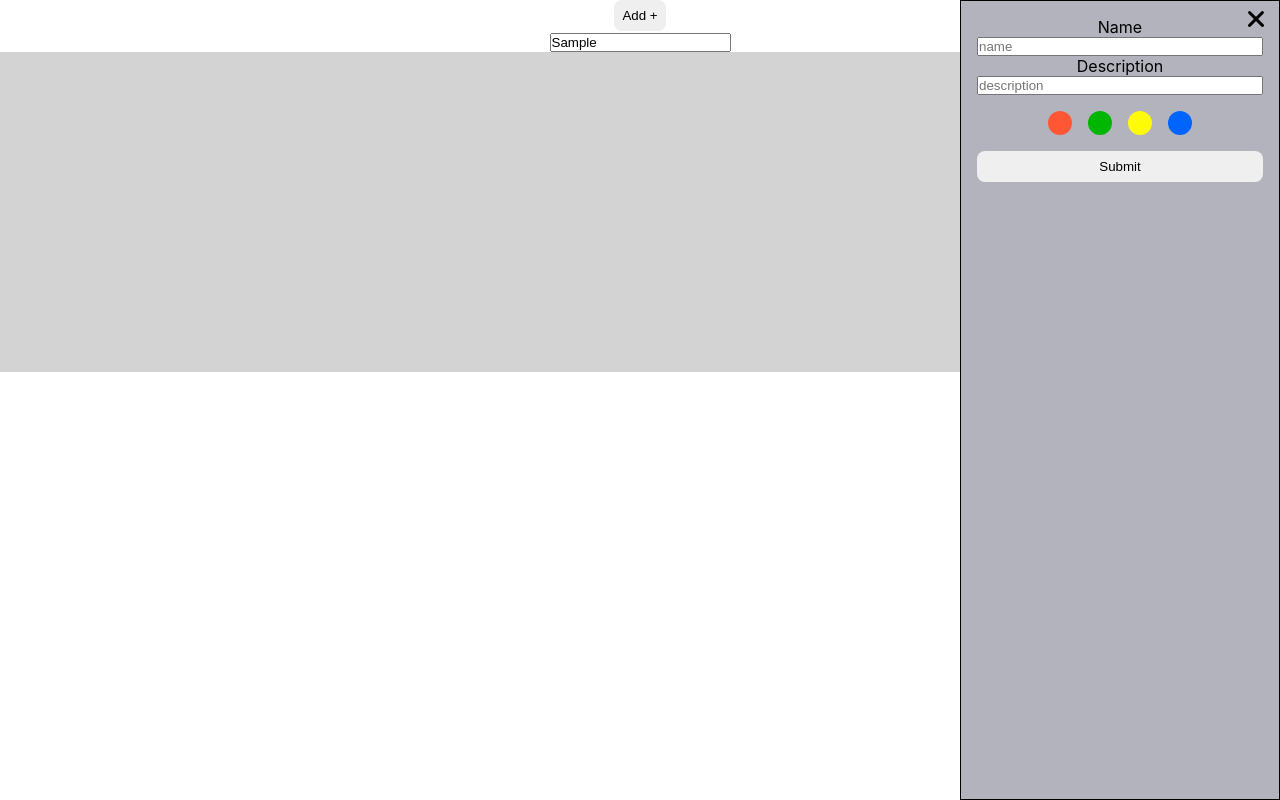
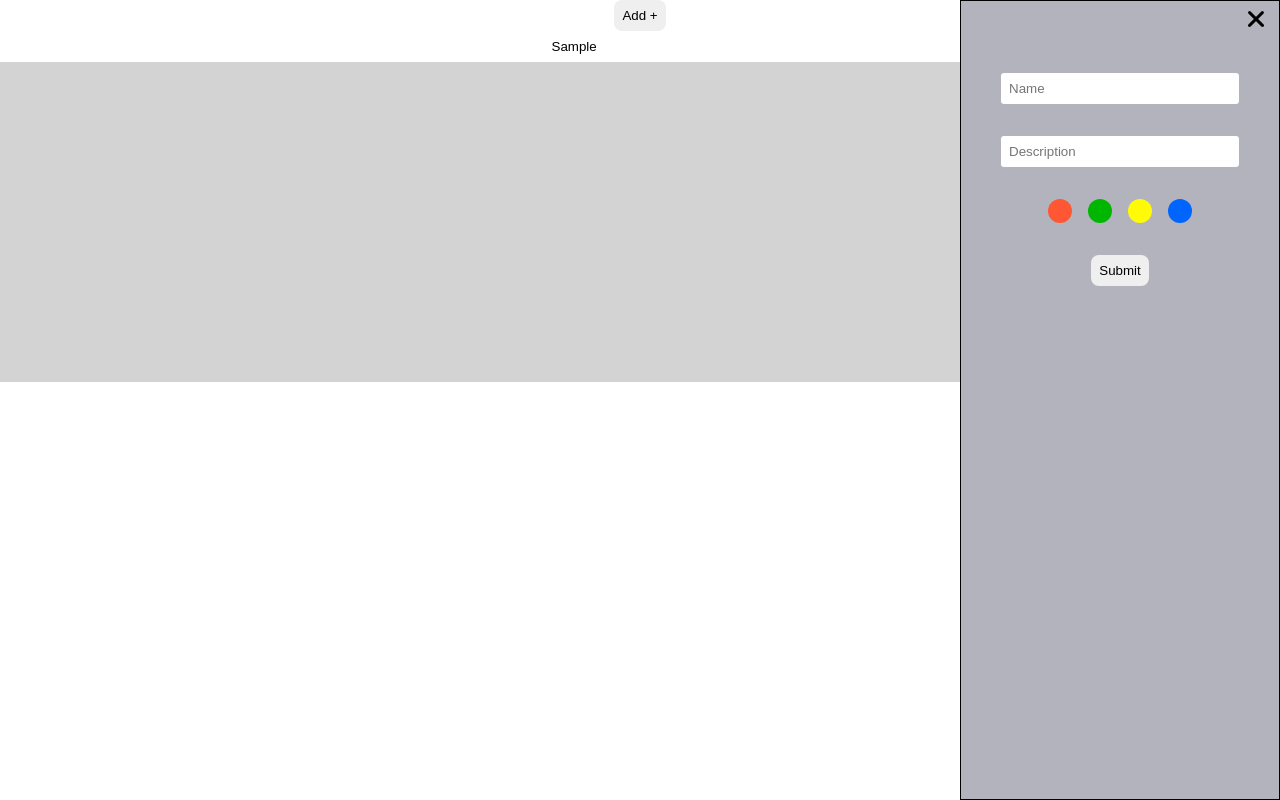
Before and after one commit to sanjayrajpurohit36/Notes, a React (Create React App) app: page / in a window 1280 px wide. Both pictures are taken after typing "Sample" into the empty fields and a click on the button "Add +". Built offline with nearby package versions, Linux system fonts and the light colour scheme.

Commit message:
Added classnames to the wrappers.

```diff
--- a/src/Page/HomePage/index.css
+++ b/src/Page/HomePage/index.css
@@ -5,4 +5,7 @@
   height: 20rem;
   overflow-y: auto;
   background: lightgrey;
+  padding: 1rem;
+  /* justify-content: center; */
+  align-items: center;
 }
--- a/src/Page/HomePage/index.js
+++ b/src/Page/HomePage/index.js
@@ -48,6 +48,7 @@ const HomePage = () => {
       </Button>
       <div className="search-wrapper">
         <input
+          className="input"
           placeholder="description"
           name="taskdescription"
           onChange={(e) => searchNotes(e.target.value)}
--- a/src/components/Sidebar/index.js
+++ b/src/components/Sidebar/index.js
@@ -30,21 +30,29 @@ const Sidebar = (props) => {
       <div className="close-icon" onClick={() => onClose()}>
         <img src={Close} alt="cross icon" />
       </div>
-      <label htmlFor="task-name">Name</label>
+      <div className="task-form-wrapper">
+
+        <div className="input-wrapper">
+          {/* <label htmlFor="task-name">Name</label> */}
           <input
-        placeholder="name"
+            className="input"
+            placeholder="Name"
             name="taskname"
             value={name}
             onChange={(e) => setName(e.target.value)}
           />
+        </div>
 
-      <label htmlFor="task-description">Description</label>
+        <div className="input-wrapper">
+          {/* <label htmlFor="task-description">Description</label> */}
           <input
-        placeholder="description"
+            className="input"
+            placeholder="Description"
             name="taskdescription"
             value={desc}
             onChange={(e) => setDesc(e.target.value)}
           />
+        </div>
         <div className="color-tag-wrapper">
           {Object.keys(colors).map((value, key) => {
             return (
@@ -61,7 +69,9 @@ const Sidebar = (props) => {
             );
           })}
         </div>
+        <div className="submit-btn-wrapper">
           <Button
+            className="btn submit-btn"
             btnCallback={() => {
               onSubmit();
             }}
@@ -69,6 +79,8 @@ const Sidebar = (props) => {
             Submit
           </Button>
         </div>
+      </div>
+    </div>
   );
 };
 
```
Lines whose indentation alone changed are shown as unchanged.
